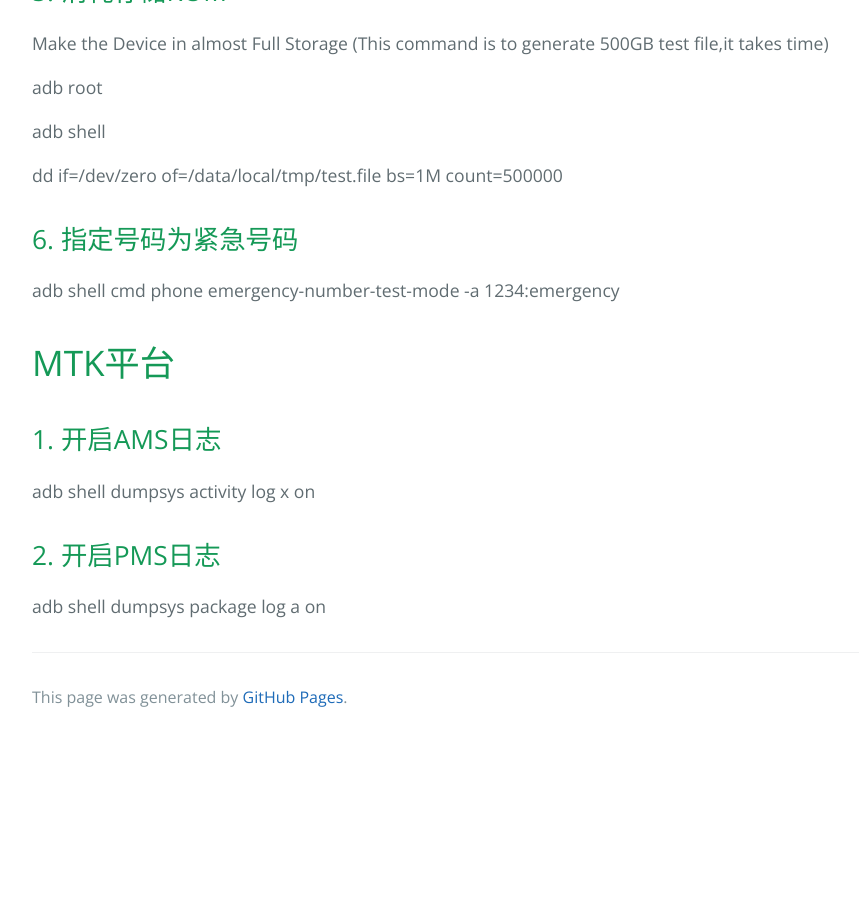
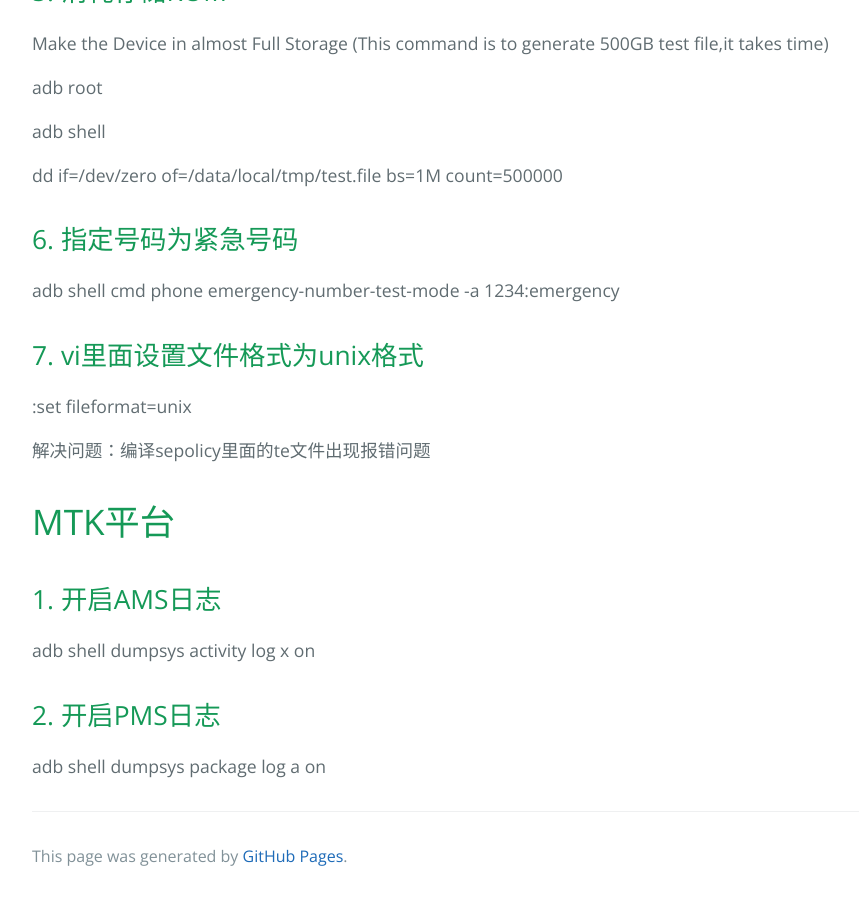
Before and after one commit to EricChenYS/EricChenYS.github.io, a Jekyll site: the page built from docs/android/常用指令.md, in a window 1280 px wide and 900 px high, scrolled down 1544 px. Shown: the whole window, without its empty margins (192-1051 px from the left). Built offline with Jekyll 4.4.1, drawn with Linux system fonts in a browser that asks for light colours; before the commit the page ends 2285 px from its top, so only the background shows below that.

Commit message:
Update 常用指令.md

```diff
--- a/docs/android/常用指令.md
+++ b/docs/android/常用指令.md
@@ -64,6 +64,12 @@ dd if=/dev/zero of=/data/local/tmp/test.file bs=1M count=500000
 ## 6. 指定号码为紧急号码
 adb shell cmd phone emergency-number-test-mode -a 1234:emergency
 
+## 7. vi里面设置文件格式为unix格式
+:set fileformat=unix
+
+解决问题：编译sepolicy里面的te文件出现报错问题
+
+
 # MTK平台
 ## 1. 开启AMS日志
 adb shell dumpsys activity log x on
```
